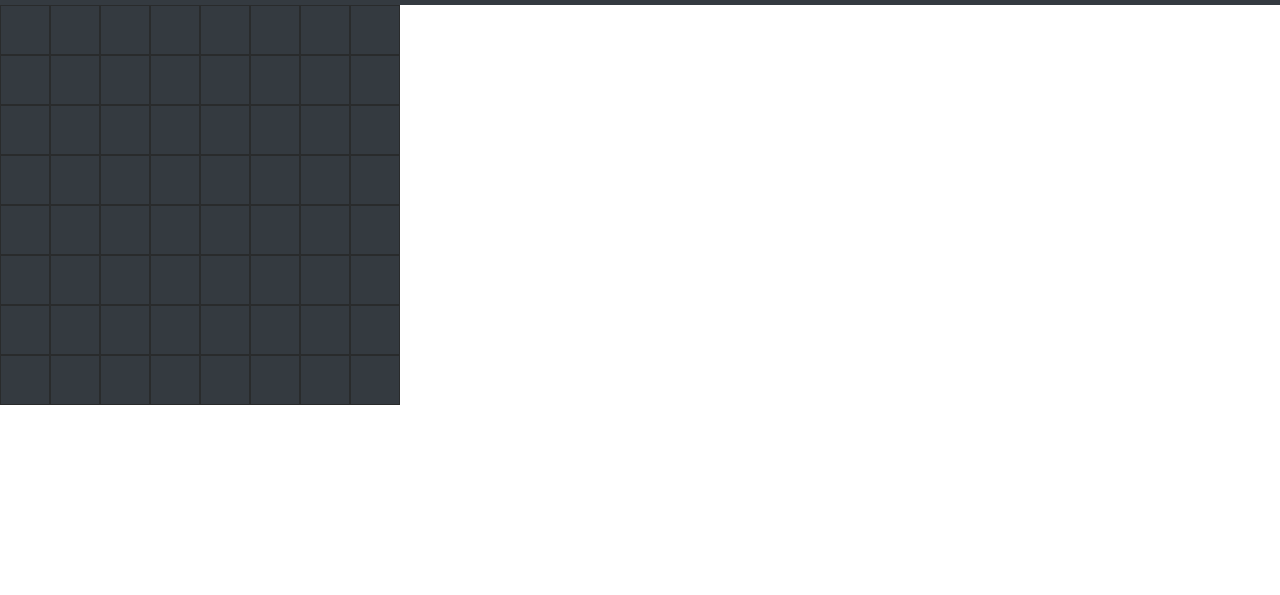
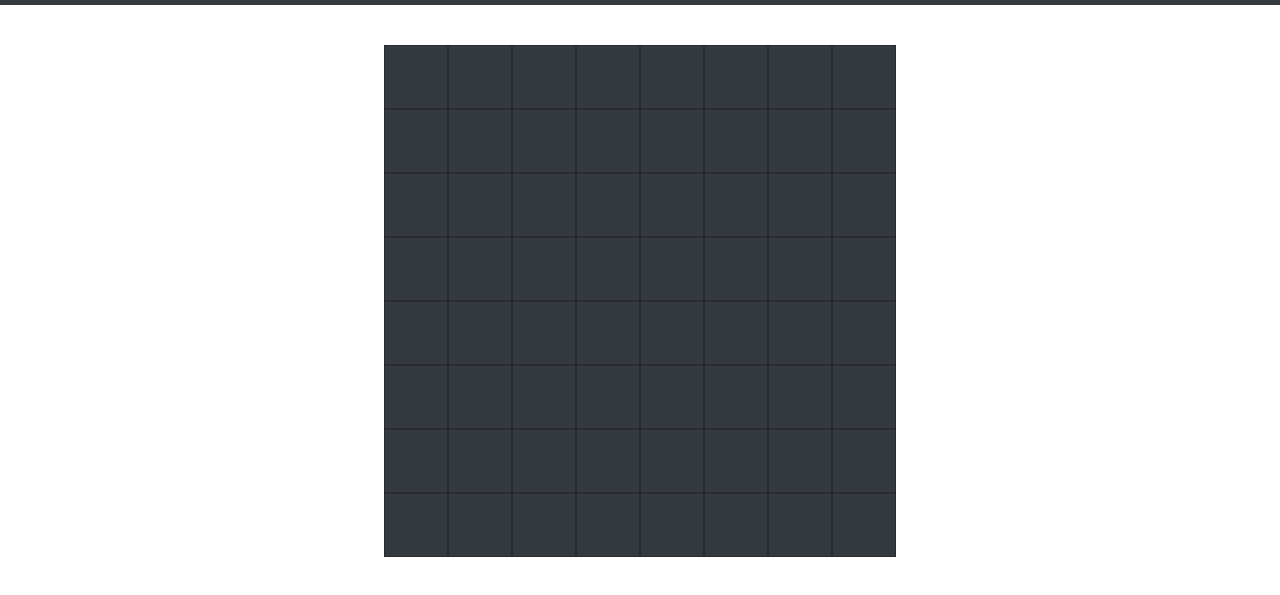
Before and after one commit to CSCoursework/A-Star, a website: page index.html in a window 1280 px wide. Shown: the part 51-646 px from the top of the page. Drawn offline with Linux system fonts and the light colour scheme.

Commit message:
Added scuffed astar, made buttons bigger

```diff
--- a/index.html
+++ b/index.html
@@ -42,230 +42,230 @@
 </nav>
 
 <!-- Page Content -->
-<div class="container-fluid">
+<main class="container-fluid">
     <div class="row w-100 align-items-center-center">
-        <div class="col" style="margin: 0 auto; display: table">
-            <div class="row">
+        <div class="col" style="margin: 5vh 30vw; display: table; width: 40vw">
+            <div class="row" style="width: 40vw">
                 <btn class="btn btn-dark" id="A1"
                      onclick="click(this, 'A1')"
-                     style="width: 50px; height: 50px; border-radius: 0; margin: 0; border-color: #292b2c;"></btn>
+                     style="width: 5vw; height: 5vw; border-radius: 0; margin: 0; border-color: #292b2c;"></btn>
                 <btn class="btn btn-dark" id="A2"
                      onclick="click(this, 'A2')"
-                     style="width: 50px; height: 50px; border-radius: 0; margin: 0; border-color: #292b2c;"></btn>
+                     style="width: 5vw; height: 5vw; border-radius: 0; margin: 0; border-color: #292b2c;"></btn>
                 <btn class="btn btn-dark" id="A3"
                      onclick="click(this, 'A3')"
-                     style="width: 50px; height: 50px; border-radius: 0; margin: 0; border-color: #292b2c;"></btn>
+                     style="width: 5vw; height: 5vw; border-radius: 0; margin: 0; border-color: #292b2c;"></btn>
                 <btn class="btn btn-dark" id="A4"
                      onclick="click(this, 'A4')"
-                     style="width: 50px; height: 50px; border-radius: 0; margin: 0; border-color: #292b2c;"></btn>
+                     style="width: 5vw; height: 5vw; border-radius: 0; margin: 0; border-color: #292b2c;"></btn>
                 <btn class="btn btn-dark" id="A5"
                      onclick="click(this, 'A5')"
-                     style="width: 50px; height: 50px; border-radius: 0; margin: 0; border-color: #292b2c;"></btn>
+                     style="width: 5vw; height: 5vw; border-radius: 0; margin: 0; border-color: #292b2c;"></btn>
                 <btn class="btn btn-dark" id="A6"
                      onclick="click(this, 'A6')"
-                     style="width: 50px; height: 50px; border-radius: 0; margin: 0; border-color: #292b2c;"></btn>
+                     style="width: 5vw; height: 5vw; border-radius: 0; margin: 0; border-color: #292b2c;"></btn>
                 <btn class="btn btn-dark" id="A7"
                      onclick="click(this, 'A7')"
-                     style="width: 50px; height: 50px; border-radius: 0; margin: 0; border-color: #292b2c;"></btn>
+                     style="width: 5vw; height: 5vw; border-radius: 0; margin: 0; border-color: #292b2c;"></btn>
                 <btn class="btn btn-dark" id="A8"
                      onclick="click(this, 'A8')"
-                     style="width: 50px; height: 50px; border-radius: 0; margin: 0; border-color: #292b2c;"></btn>
+                     style="width: 5vw; height: 5vw; border-radius: 0; margin: 0; border-color: #292b2c;"></btn>
 
             </div>
-            <div class="row">
+            <div class="row" style="width: 40vw">
                 <btn class="btn btn-dark" id="B1"
                      onclick="click(this, 'B1')"
-                     style="width: 50px; height: 50px; border-radius: 0; margin: 0; border-color: #292b2c;"></btn>
+                     style="width: 5vw; height: 5vw; border-radius: 0; margin: 0; border-color: #292b2c;"></btn>
                 <btn class="btn btn-dark" id="B2"
                      onclick="click(this, 'B2')"
-                     style="width: 50px; height: 50px; border-radius: 0; margin: 0; border-color: #292b2c;"></btn>
+                     style="width: 5vw; height: 5vw; border-radius: 0; margin: 0; border-color: #292b2c;"></btn>
                 <btn class="btn btn-dark" id="B3"
                      onclick="click(this, 'B3')"
-                     style="width: 50px; height: 50px; border-radius: 0; margin: 0; border-color: #292b2c;"></btn>
+                     style="width: 5vw; height: 5vw; border-radius: 0; margin: 0; border-color: #292b2c;"></btn>
                 <btn class="btn btn-dark" id="B4"
                      onclick="click(this, 'B4')"
-                     style="width: 50px; height: 50px; border-radius: 0; margin: 0; border-color: #292b2c;"></btn>
+                     style="width: 5vw; height: 5vw; border-radius: 0; margin: 0; border-color: #292b2c;"></btn>
                 <btn class="btn btn-dark" id="B5"
                      onclick="click(this, 'B5')"
-                     style="width: 50px; height: 50px; border-radius: 0; margin: 0; border-color: #292b2c;"></btn>
+                     style="width: 5vw; height: 5vw; border-radius: 0; margin: 0; border-color: #292b2c;"></btn>
                 <btn class="btn btn-dark" id="B6"
                      onclick="click(this, 'B6')"
-                     style="width: 50px; height: 50px; border-radius: 0; margin: 0; border-color: #292b2c;"></btn>
+                     style="width: 5vw; height: 5vw; border-radius: 0; margin: 0; border-color: #292b2c;"></btn>
                 <btn class="btn btn-dark" id="B7"
                      onclick="click(this, 'B7')"
-                     style="width: 50px; height: 50px; border-radius: 0; margin: 0; border-color: #292b2c;"></btn>
+                     style="width: 5vw; height: 5vw; border-radius: 0; margin: 0; border-color: #292b2c;"></btn>
                 <btn class="btn btn-dark" id="B8"
                      onclick="click(this, 'B8')"
-                     style="width: 50px; height: 50px; border-radius: 0; margin: 0; border-color: #292b2c;"></btn>
+                     style="width: 5vw; height: 5vw; border-radius: 0; margin: 0; border-color: #292b2c;"></btn>
 
             </div>
-            <div class="row">
+            <div class="row" style="width: 40vw">
                 <btn class="btn btn-dark" id="C1"
                      onclick="click(this, 'C1')"
-                     style="width: 50px; height: 50px; border-radius: 0; margin: 0; border-color: #292b2c;"></btn>
+                     style="width: 5vw; height: 5vw; border-radius: 0; margin: 0; border-color: #292b2c;"></btn>
                 <btn class="btn btn-dark" id="C2"
                      onclick="click(this, 'C2')"
-                     style="width: 50px; height: 50px; border-radius: 0; margin: 0; border-color: #292b2c;"></btn>
+                     style="width: 5vw; height: 5vw; border-radius: 0; margin: 0; border-color: #292b2c;"></btn>
                 <btn class="btn btn-dark" id="C3"
                      onclick="click(this, 'C3')"
-                     style="width: 50px; height: 50px; border-radius: 0; margin: 0; border-color: #292b2c;"></btn>
+                     style="width: 5vw; height: 5vw; border-radius: 0; margin: 0; border-color: #292b2c;"></btn>
                 <btn class="btn btn-dark" id="C4"
                      onclick="click(this, 'C4')"
-                     style="width: 50px; height: 50px; border-radius: 0; margin: 0; border-color: #292b2c;"></btn>
+                     style="width: 5vw; height: 5vw; border-radius: 0; margin: 0; border-color: #292b2c;"></btn>
                 <btn class="btn btn-dark" id="C5"
                      onclick="click(this, 'C5')"
-                     style="width: 50px; height: 50px; border-radius: 0; margin: 0; border-color: #292b2c;"></btn>
+                     style="width: 5vw; height: 5vw; border-radius: 0; margin: 0; border-color: #292b2c;"></btn>
                 <btn class="btn btn-dark" id="C6"
                      onclick="click(this, 'C6')"
-                     style="width: 50px; height: 50px; border-radius: 0; margin: 0; border-color: #292b2c;"></btn>
+                     style="width: 5vw; height: 5vw; border-radius: 0; margin: 0; border-color: #292b2c;"></btn>
                 <btn class="btn btn-dark" id="C7"
                      onclick="click(this, 'C7')"
-                     style="width: 50px; height: 50px; border-radius: 0; margin: 0; border-color: #292b2c;"></btn>
+                     style="width: 5vw; height: 5vw; border-radius: 0; margin: 0; border-color: #292b2c;"></btn>
                 <btn class="btn btn-dark" id="C8"
                      onclick="click(this, 'C8')"
-                     style="width: 50px; height: 50px; border-radius: 0; margin: 0; border-color: #292b2c;"></btn>
+                     style="width: 5vw; height: 5vw; border-radius: 0; margin: 0; border-color: #292b2c;"></btn>
 
 
             </div>
-            <div class="row">
+            <div class="row" style="width: 40vw">
                 <btn class="btn btn-dark" id="D1"
                      onclick="click(this, 'D1')"
-                     style="width: 50px; height: 50px; border-radius: 0; margin: 0; border-color: #292b2c;"></btn>
+                     style="width: 5vw; height: 5vw; border-radius: 0; margin: 0; border-color: #292b2c;"></btn>
                 <btn class="btn btn-dark" id="D2"
                      onclick="click(this, 'D2')"
-                     style="width: 50px; height: 50px; border-radius: 0; margin: 0; border-color: #292b2c;"></btn>
+                     style="width: 5vw; height: 5vw; border-radius: 0; margin: 0; border-color: #292b2c;"></btn>
                 <btn class="btn btn-dark" id="D3"
                      onclick="click(this, 'D3')"
-                     style="width: 50px; height: 50px; border-radius: 0; margin: 0; border-color: #292b2c;"></btn>
+                     style="width: 5vw; height: 5vw; border-radius: 0; margin: 0; border-color: #292b2c;"></btn>
                 <btn class="btn btn-dark" id="D4"
                      onclick="click(this, 'D4')"
-                     style="width: 50px; height: 50px; border-radius: 0; margin: 0; border-color: #292b2c;"></btn>
+                     style="width: 5vw; height: 5vw; border-radius: 0; margin: 0; border-color: #292b2c;"></btn>
                 <btn class="btn btn-dark" id="D5"
                      onclick="click(this, 'D5')"
-                     style="width: 50px; height: 50px; border-radius: 0; margin: 0; border-color: #292b2c;"></btn>
+                     style="width: 5vw; height: 5vw; border-radius: 0; margin: 0; border-color: #292b2c;"></btn>
                 <btn class="btn btn-dark" id="D6"
                      onclick="click(this, 'D6')"
-                     style="width: 50px; height: 50px; border-radius: 0; margin: 0; border-color: #292b2c;"></btn>
+                     style="width: 5vw; height: 5vw; border-radius: 0; margin: 0; border-color: #292b2c;"></btn>
                 <btn class="btn btn-dark" id="D7"
                      onclick="click(this, 'D7')"
-                     style="width: 50px; height: 50px; border-radius: 0; margin: 0; border-color: #292b2c;"></btn>
+                     style="width: 5vw; height: 5vw; border-radius: 0; margin: 0; border-color: #292b2c;"></btn>
                 <btn class="btn btn-dark" id="D8"
                      onclick="click(this, 'D8')"
-                     style="width: 50px; height: 50px; border-radius: 0; margin: 0; border-color: #292b2c;"></btn>
+                     style="width: 5vw; height: 5vw; border-radius: 0; margin: 0; border-color: #292b2c;"></btn>
 
             </div>
-            <div class="row">
+            <div class="row" style="width: 40vw">
                 <btn class="btn btn-dark" id="E1"
                      onclick="click(this, 'E1')"
-                     style="width: 50px; height: 50px; border-radius: 0; margin: 0; border-color: #292b2c;"></btn>
+                     style="width: 5vw; height: 5vw; border-radius: 0; margin: 0; border-color: #292b2c;"></btn>
                 <btn class="btn btn-dark" id="E2"
                      onclick="click(this, 'E2')"
-                     style="width: 50px; height: 50px; border-radius: 0; margin: 0; border-color: #292b2c;"></btn>
+                     style="width: 5vw; height: 5vw; border-radius: 0; margin: 0; border-color: #292b2c;"></btn>
                 <btn class="btn btn-dark" id="E3"
                      onclick="click(this, 'E3')"
-                     style="width: 50px; height: 50px; border-radius: 0; margin: 0; border-color: #292b2c;"></btn>
+                     style="width: 5vw; height: 5vw; border-radius: 0; margin: 0; border-color: #292b2c;"></btn>
                 <btn class="btn btn-dark" id="E4"
                      onclick="click(this, 'E4')"
-                     style="width: 50px; height: 50px; border-radius: 0; margin: 0; border-color: #292b2c;"></btn>
+                     style="width: 5vw; height: 5vw; border-radius: 0; margin: 0; border-color: #292b2c;"></btn>
                 <btn class="btn btn-dark" id="E5"
                      onclick="click(this, 'E5')"
-                     style="width: 50px; height: 50px; border-radius: 0; margin: 0; border-color: #292b2c;"></btn>
+                     style="width: 5vw; height: 5vw; border-radius: 0; margin: 0; border-color: #292b2c;"></btn>
                 <btn class="btn btn-dark" id="E6"
                      onclick="click(this, 'E6')"
-                     style="width: 50px; height: 50px; border-radius: 0; margin: 0; border-color: #292b2c;"></btn>
+                     style="width: 5vw; height: 5vw; border-radius: 0; margin: 0; border-color: #292b2c;"></btn>
                 <btn class="btn btn-dark" id="E7'"
                      onclick="click(this, 'E7')"
-                     style="width: 50px; height: 50px; border-radius: 0; margin: 0; border-color: #292b2c;"></btn>
+                     style="width: 5vw; height: 5vw; border-radius: 0; margin: 0; border-color: #292b2c;"></btn>
                 <btn class="btn btn-dark" id="E8"
                      onclick="click(this, 'E8')"
-                     style="width: 50px; height: 50px; border-radius: 0; margin: 0; border-color: #292b2c;"></btn>
+                     style="width: 5vw; height: 5vw; border-radius: 0; margin: 0; border-color: #292b2c;"></btn>
 
             </div>
-            <div class="row">
+            <div class="row" style="width: 40vw">
                 <btn class="btn btn-dark" id="F1"
                      onclick="click(this, 'F1')"
-                     style="width: 50px; height: 50px; border-radius: 0; margin: 0; border-color: #292b2c;"></btn>
+                     style="width: 5vw; height: 5vw; border-radius: 0; margin: 0; border-color: #292b2c;"></btn>
                 <btn class="btn btn-dark" id="F2"
                      onclick="click(this, 'F2')"
-                     style="width: 50px; height: 50px; border-radius: 0; margin: 0; border-color: #292b2c;"></btn>
+                     style="width: 5vw; height: 5vw; border-radius: 0; margin: 0; border-color: #292b2c;"></btn>
                 <btn class="btn btn-dark" id="F3"
                      onclick="click(this, 'F3')"
-                     style="width: 50px; height: 50px; border-radius: 0; margin: 0; border-color: #292b2c;"></btn>
+                     style="width: 5vw; height: 5vw; border-radius: 0; margin: 0; border-color: #292b2c;"></btn>
                 <btn class="btn btn-dark" id="F4"
                      onclick="click(this, 'F4')"
-                     style="width: 50px; height: 50px; border-radius: 0; margin: 0; border-color: #292b2c;"></btn>
+                     style="width: 5vw; height: 5vw; border-radius: 0; margin: 0; border-color: #292b2c;"></btn>
                 <btn class="btn btn-dark" id="F5"
                      onclick="click(this, 'F5')"
-                     style="width: 50px; height: 50px; border-radius: 0; margin: 0; border-color: #292b2c;"></btn>
+                     style="width: 5vw; height: 5vw; border-radius: 0; margin: 0; border-color: #292b2c;"></btn>
                 <btn class="btn btn-dark" id="F6"
                      onclick="click(this, 'F6')"
-                     style="width: 50px; height: 50px; border-radius: 0; margin: 0; border-color: #292b2c;"></btn>
+                     style="width: 5vw; height: 5vw; border-radius: 0; margin: 0; border-color: #292b2c;"></btn>
                 <btn class="btn btn-dark" id="F7"
                      onclick="click(this, 'F7')"
-                     style="width: 50px; height: 50px; border-radius: 0; margin: 0; border-color: #292b2c;"></btn>
+                     style="width: 5vw; height: 5vw; border-radius: 0; margin: 0; border-color: #292b2c;"></btn>
                 <btn class="btn btn-dark" id="F8"
                      onclick="click(this, 'F8')"
-                     style="width: 50px; height: 50px; border-radius: 0; margin: 0; border-color: #292b2c;"></btn>
+                     style="width: 5vw; height: 5vw; border-radius: 0; margin: 0; border-color: #292b2c;"></btn>
 
             </div>
-            <div class="row">
+            <div class="row" style="width: 40vw">
                 <btn class="btn btn-dark" id="G1"
                      onclick="click(this, 'G1')"
-                     style="width: 50px; height: 50px; border-radius: 0; margin: 0; border-color: #292b2c;"></btn>
+                     style="width: 5vw; height: 5vw; border-radius: 0; margin: 0; border-color: #292b2c;"></btn>
                 <btn class="btn btn-dark" id="G2"
                      onclick="click(this, 'G2')"
-                     style="width: 50px; height: 50px; border-radius: 0; margin: 0; border-color: #292b2c;"></btn>
+                     style="width: 5vw; height: 5vw; border-radius: 0; margin: 0; border-color: #292b2c;"></btn>
                 <btn class="btn btn-dark" id="G3"
                      onclick="click(this, 'G3')"
-                     style="width: 50px; height: 50px; border-radius: 0; margin: 0; border-color: #292b2c;"></btn>
+                     style="width: 5vw; height: 5vw; border-radius: 0; margin: 0; border-color: #292b2c;"></btn>
                 <btn class="btn btn-dark" id="G4"
                      onclick="click(this, 'G4')"
-                     style="width: 50px; height: 50px; border-radius: 0; margin: 0; border-color: #292b2c;"></btn>
+                     style="width: 5vw; height: 5vw; border-radius: 0; margin: 0; border-color: #292b2c;"></btn>
                 <btn class="btn btn-dark" id="G5"
                      onclick="click(this, 'G5')"
-                     style="width: 50px; height: 50px; border-radius: 0; margin: 0; border-color: #292b2c;"></btn>
+                     style="width: 5vw; height: 5vw; border-radius: 0; margin: 0; border-color: #292b2c;"></btn>
                 <btn class="btn btn-dark" id="G6"
                      onclick="click(this, 'G6')"
-                     style="width: 50px; height: 50px; border-radius: 0; margin: 0; border-color: #292b2c;"></btn>
+                     style="width: 5vw; height: 5vw; border-radius: 0; margin: 0; border-color: #292b2c;"></btn>
                 <btn class="btn btn-dark" id="G7"
                      onclick="click(this, 'G7')"
-                     style="width: 50px; height: 50px; border-radius: 0; margin: 0; border-color: #292b2c;"></btn>
+                     style="width: 5vw; height: 5vw; border-radius: 0; margin: 0; border-color: #292b2c;"></btn>
                 <btn class="btn btn-dark" id="G8"
                      onclick="click(this, 'G8')"
-                     style="width: 50px; height: 50px; border-radius: 0; margin: 0; border-color: #292b2c;"></btn>
+                     style="width: 5vw; height: 5vw; border-radius: 0; margin: 0; border-color: #292b2c;"></btn>
 
             </div>
-            <div class="row">
+            <div class="row" style="width: 40vw">
                 <btn class="btn btn-dark" id="H1"
                      onclick="click(this, 'H1')"
-                     style="width: 50px; height: 50px; border-radius: 0; margin: 0; border-color: #292b2c;"></btn>
+                     style="width: 5vw; height: 5vw; border-radius: 0; margin: 0; border-color: #292b2c;"></btn>
                 <btn class="btn btn-dark" id="H2"
                      onclick="click(this, 'H2')"
-                     style="width: 50px; height: 50px; border-radius: 0; margin: 0; border-color: #292b2c;"></btn>
+                     style="width: 5vw; height: 5vw; border-radius: 0; margin: 0; border-color: #292b2c;"></btn>
                 <btn class="btn btn-dark" id="H3"
                      onclick="click(this, 'H3')"
-                     style="width: 50px; height: 50px; border-radius: 0; margin: 0; border-color: #292b2c;"></btn>
+                     style="width: 5vw; height: 5vw; border-radius: 0; margin: 0; border-color: #292b2c;"></btn>
                 <btn class="btn btn-dark" id="H4"
                      onclick="click(this, 'H4')"
-                     style="width: 50px; height: 50px; border-radius: 0; margin: 0; border-color: #292b2c;"></btn>
+                     style="width: 5vw; height: 5vw; border-radius: 0; margin: 0; border-color: #292b2c;"></btn>
                 <btn class="btn btn-dark" id="H5"
                      onclick="click(this, 'H5')"
-                     style="width: 50px; height: 50px; border-radius: 0; margin: 0; border-color: #292b2c;"></btn>
+                     style="width: 5vw; height: 5vw; border-radius: 0; margin: 0; border-color: #292b2c;"></btn>
                 <btn class="btn btn-dark" id="H6"
                      onclick="click(this, 'H6')"
-                     style="width: 50px; height: 50px; border-radius: 0; margin: 0; border-color: #292b2c;"></btn>
+                     style="width: 5vw; height: 5vw; border-radius: 0; margin: 0; border-color: #292b2c;"></btn>
                 <btn class="btn btn-dark" id="H7"
                      onclick="click(this, 'H7')"
-                     style="width: 50px; height: 50px; border-radius: 0; margin: 0; border-color: #292b2c;"></btn>
+                     style="width: 5vw; height: 5vw; border-radius: 0; margin: 0; border-color: #292b2c;"></btn>
                 <btn class="btn btn-dark" id="H8"
                      onclick="click(this, 'H8')"
-                     style="width: 50px; height: 50px; border-radius: 0; margin: 0; border-color: #292b2c;"></btn>
+                     style="width: 5vw; height: 5vw; border-radius: 0; margin: 0; border-color: #292b2c;"></btn>
 
             </div>
 
         </div>
     </div>
-</div>
+</main>
 
 
 <script src="vendor/jquery/jquery.slim.min.js"></script>
--- a/package.json
+++ b/package.json
@@ -31,7 +31,9 @@
     "dependencies": {
         "bootstrap": "4.5.3",
         "bootstrap-icons": "^1.3.0",
-        "jquery": "3.5.1"
+        "jquery": "3.5.1",
+        "typescript": "^4.1.3",
+        "yargs-parser": "^20.2.4"
     },
     "devDependencies": {
         "browser-sync": "2.26.13",
```
Also changed, not shown: astar.js (added, +80 -0 lines), astar.ts (added, +98 -0 lines), tsconfig.json (added, +11 -0 lines), 2 other files.
